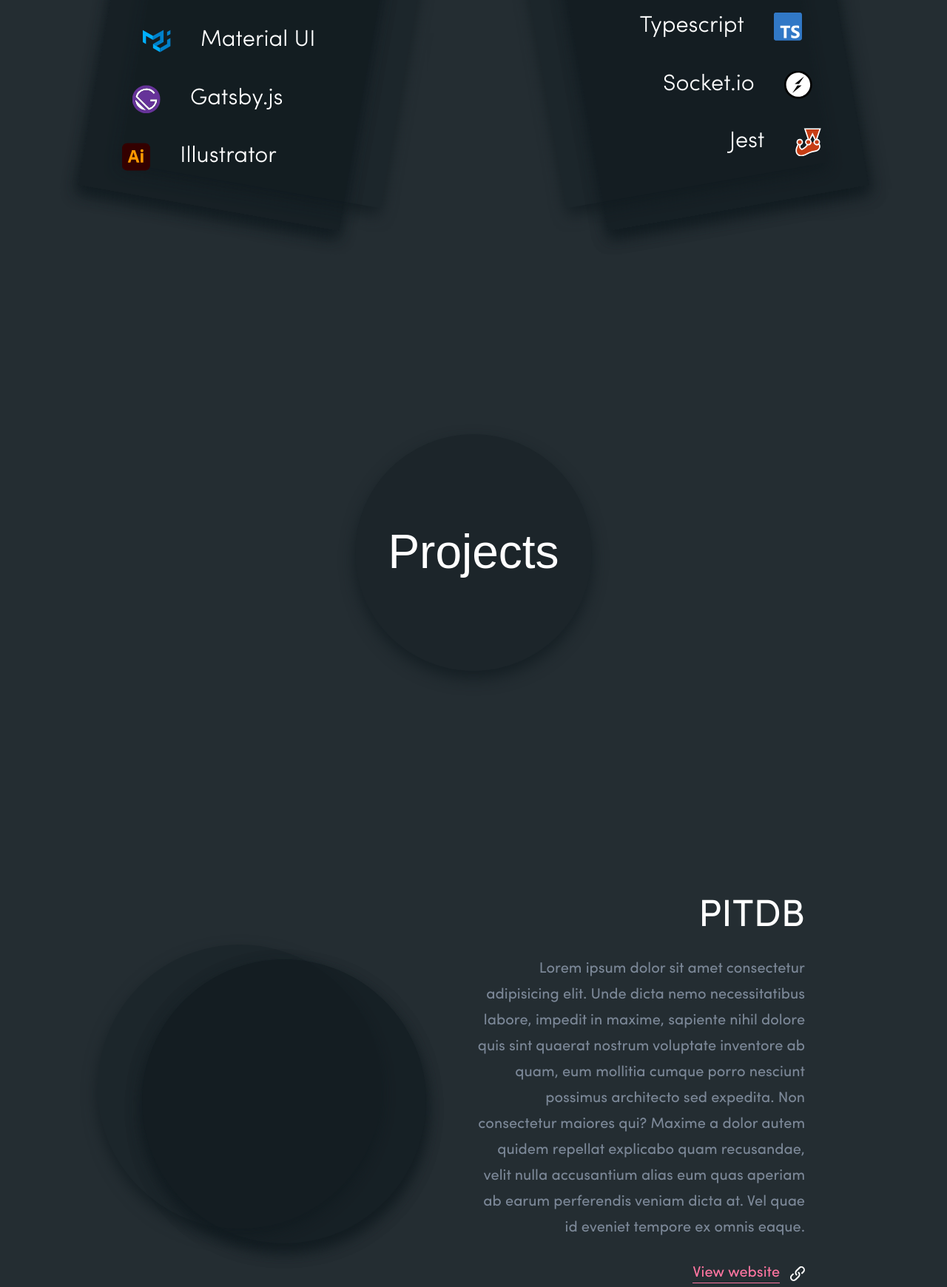
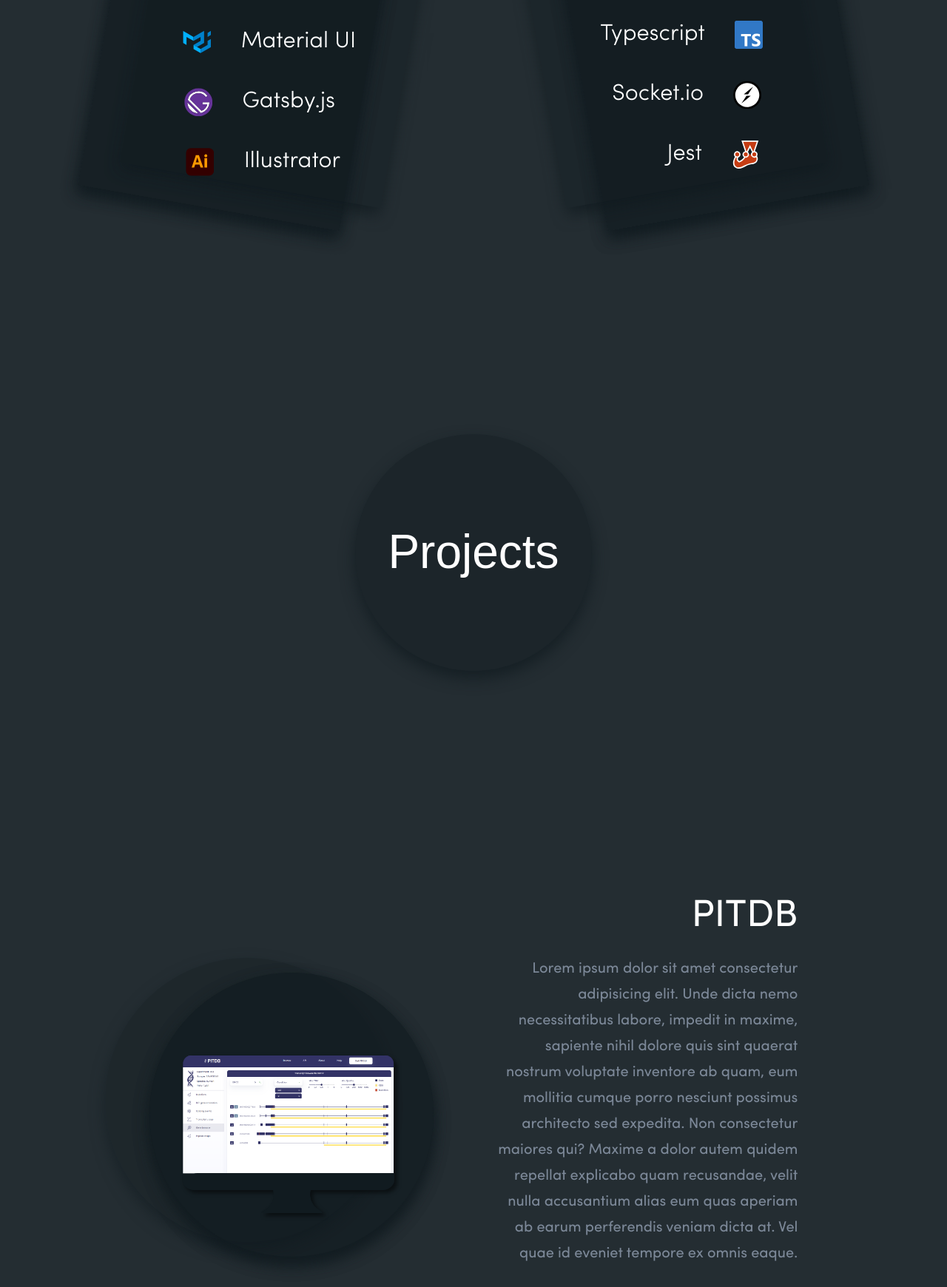
Before and after one commit to ozcanonur/Portfolio, a Gatsby site: page / in a window 1280 px wide. Shown: the part 2931-4671 px from the top of the page at 74% size. Built offline with nearby package versions, Linux system fonts and the light colour scheme; Gatsby itself is replaced by a stand-in of ours; a web font is replaced by a local one.

Commit message:
Fix skills layout. Add project images.

```diff
--- a/src/components/Projects/Projects.js
+++ b/src/components/Projects/Projects.js
@@ -3,28 +3,72 @@ import React from 'react';
 import UrlIcon from '../../assets/svg/url_icon.svg';
 import GitHubIcon from '../../assets/svg/github_icon.svg';
 
+import pitdbImg from '../../assets/img/pitdb.png';
+import chemphoprologImg from '../../assets/img/chemphoprolog.png';
+import discordImg from '../../assets/img/discord.png';
+import heartspaceImg from '../../assets/img/heartspace.png';
+
 import classes from './projects.module.scss';
 
 const Projects = () => {
+  const projects = [
+    {
+      title: 'PITDB',
+      description: `Lorem ipsum dolor sit amet consectetur adipisicing elit. Unde dicta nemo necessitatibus labore, impedit in
+              maxime, sapiente nihil dolore quis sint quaerat nostrum voluptate inventore ab quam, eum mollitia cumque
+              porro nesciunt possimus architecto sed expedita. Non consectetur maiores qui? Maxime a dolor autem quidem
+              repellat explicabo quam recusandae, velit nulla accusantium alias eum quas aperiam ab earum perferendis
+              veniam dicta at. Vel quae id eveniet tempore ex omnis eaque.`,
+      img: pitdbImg,
+    },
+    {
+      title: 'Chemphoprolog',
+      description: `Lorem ipsum dolor sit amet consectetur adipisicing elit. Unde dicta nemo necessitatibus labore, impedit in
+              maxime, sapiente nihil dolore quis sint quaerat nostrum voluptate inventore ab quam, eum mollitia cumque
+              porro nesciunt possimus architecto sed expedita. Non consectetur maiores qui? Maxime a dolor autem quidem
+              repellat explicabo quam recusandae, velit nulla accusantium alias eum quas aperiam ab earum perferendis
+              veniam dicta at. Vel quae id eveniet tempore ex omnis eaque.`,
+      img: chemphoprologImg,
+    },
+    {
+      title: 'Discord',
+      description: `Lorem ipsum dolor sit amet consectetur adipisicing elit. Unde dicta nemo necessitatibus labore, impedit in
+              maxime, sapiente nihil dolore quis sint quaerat nostrum voluptate inventore ab quam, eum mollitia cumque
+              porro nesciunt possimus architecto sed expedita. Non consectetur maiores qui? Maxime a dolor autem quidem
+              repellat explicabo quam recusandae, velit nulla accusantium alias eum quas aperiam ab earum perferendis
+              veniam dicta at. Vel quae id eveniet tempore ex omnis eaque.`,
+      img: discordImg,
+    },
+    {
+      title: 'Heartspace',
+      description: `Lorem ipsum dolor sit amet consectetur adipisicing elit. Unde dicta nemo necessitatibus labore, impedit in
+              maxime, sapiente nihil dolore quis sint quaerat nostrum voluptate inventore ab quam, eum mollitia cumque
+              porro nesciunt possimus architecto sed expedita. Non consectetur maiores qui? Maxime a dolor autem quidem
+              repellat explicabo quam recusandae, velit nulla accusantium alias eum quas aperiam ab earum perferendis
+              veniam dicta at. Vel quae id eveniet tempore ex omnis eaque.`,
+      img: heartspaceImg,
+    },
+  ];
+
   return (
     <section className={classes.section}>
       <div className={classes.titleContainer}>
         <h1 className={classes.title}>Projects</h1>
       </div>
       <div className={classes.projectsContainer}>
-        <div className={classes.project}>
+        {projects.map(({ title, description, img }) => (
+          <div key={title} className={classes.project}>
             <div className={classes.projectVisual}>
-            <div className={classes.projectImg} />
+              <img
+                className={classes.projectImg}
+                src={img}
+                alt={title}
+                style={{ height: title === 'Chemphoprolog' ? '16vw' : '18vw' }}
+              />
             </div>
             <div className={classes.projectDescriptionContainer}>
-            <h3 className={classes.projectTitle}>PITDB</h3>
-            <article className={classes.projectDescription}>
-              Lorem ipsum dolor sit amet consectetur adipisicing elit. Unde dicta nemo necessitatibus labore, impedit in
-              maxime, sapiente nihil dolore quis sint quaerat nostrum voluptate inventore ab quam, eum mollitia cumque
-              porro nesciunt possimus architecto sed expedita. Non consectetur maiores qui? Maxime a dolor autem quidem
-              repellat explicabo quam recusandae, velit nulla accusantium alias eum quas aperiam ab earum perferendis
-              veniam dicta at. Vel quae id eveniet tempore ex omnis eaque.
-            </article>
+              <h3 className={classes.projectTitle}>{title}</h3>
+              <article className={classes.projectDescription}>{description}</article>
               <div className={classes.projectLinksContainer}>
                 <div className={classes.projectLink}>
                   <p className={classes.projectLinkText}>View website</p>
@@ -37,31 +81,7 @@ const Projects = () => {
               </div>
             </div>
           </div>
-        <div className={classes.project}>
-          <div className={classes.projectVisual}>
-            <div className={classes.projectImg} />
-          </div>
-          <div className={classes.projectDescriptionContainer}>
-            <h3 className={classes.projectTitle}>Chemphopro</h3>
-            <article className={classes.projectDescription}>
-              Lorem ipsum dolor sit amet consectetur adipisicing elit. Unde dicta nemo necessitatibus labore, impedit in
-              maxime, sapiente nihil dolore quis sint quaerat nostrum voluptate inventore ab quam, eum mollitia cumque
-              porro nesciunt possimus architecto sed expedita. Non consectetur maiores qui? Maxime a dolor autem quidem
-              repellat explicabo quam recusandae, velit nulla accusantium alias eum quas aperiam ab earum perferendis
-              veniam dicta at. Vel quae id eveniet tempore ex omnis eaque.
-            </article>
-            <div className={classes.projectLinksContainer}>
-              <div className={classes.projectLink}>
-                <p className={classes.projectLinkText}>View website</p>
-                <img className={classes.projectLinkIcon} src={UrlIcon} alt='view pitdb website' />
-              </div>
-              <div className={classes.projectLink}>
-                <p className={classes.projectLinkText}>View source</p>
-                <img className={classes.projectLinkIcon} src={GitHubIcon} alt='view pitdb source' />
-              </div>
-            </div>
-          </div>
-        </div>
+        ))}
       </div>
     </section>
   );
--- a/src/components/Projects/projects.module.scss
+++ b/src/components/Projects/projects.module.scss
@@ -36,21 +36,20 @@
   flex-direction: column;
 
   & > div:not(:last-child) {
-    margin-bottom: 20rem;
+    margin-bottom: 30rem;
   }
 
   & > div:nth-child(even) {
     flex-direction: row-reverse;
 
-    & > div:nth-child(2) {
+    & > .projectDescriptionContainer {
       align-items: flex-start;
 
-      & > article {
+      & > .projectDescription {
         text-align: start;
       }
 
-      & div div {
-        justify-content: flex-start;
+      & .projectLink {
         flex-direction: row-reverse;
 
         & > p {
@@ -59,6 +58,34 @@
         }
       }
     }
+  }
+
+  & > div > .projectVisual::before {
+    content: '';
+    position: absolute;
+    top: 0;
+    left: 0;
+    width: 100%;
+    border-radius: 50%;
+    height: 100%;
+    background: rgba($color-blue-dark, 0.4);
+    box-shadow: 0 1rem 2rem rgba($color-blue-dark, 0.8);
+  }
+
+  & > div:nth-child(odd) > .projectVisual::before {
+    -webkit-filter: drop-shadow(-6rem -2rem rgba($color-blue-dark, 0.8)) !important;
+    -moz-filter: drop-shadow(-6rem -2rem rgba($color-blue-dark, 0.8)) !important;
+    -ms-filter: drop-shadow(-6rem -2rem rgba($color-blue-dark, 0.8)) !important;
+    -o-filter: drop-shadow(-6rem -2rem rgba($color-blue-dark, 0.8)) !important;
+    filter: drop-shadow(-6rem -2rem rgba($color-blue-dark, 0.8)) !important;
+  }
+
+  & > div:nth-child(even) > .projectVisual::before {
+    -webkit-filter: drop-shadow(6rem -2rem rgba($color-blue-dark, 0.8)) !important;
+    -moz-filter: drop-shadow(6rem -2rem rgba($color-blue-dark, 0.8)) !important;
+    -ms-filter: drop-shadow(6rem -2rem rgba($color-blue-dark, 0.8)) !important;
+    -o-filter: drop-shadow(6rem -2rem rgba($color-blue-dark, 0.8)) !important;
+    filter: drop-shadow(6rem -2rem rgba($color-blue-dark, 0.8)) !important;
   }
 }
 
@@ -77,32 +104,22 @@
   box-shadow: 0 1rem 2rem rgba($color-blue-dark, 0.8);
   border-radius: 50%;
 
-  &::before {
-    content: '';
-    position: absolute;
-    top: 0;
-    left: 0;
-    width: 100%;
-    border-radius: 50%;
-    height: 100%;
-    background: rgba($color-blue-dark, 0.4);
-    box-shadow: 0 1rem 2rem rgba($color-blue-dark, 0.8);
-    -webkit-filter: drop-shadow(-5rem -4rem rgba($color-blue-dark, 1));
-    -moz-filter: drop-shadow(-5rem -4rem rgba($color-blue-dark, 1));
-    -ms-filter: drop-shadow(-5rem -4rem rgba($color-blue-dark, 1));
-    -o-filter: drop-shadow(-5rem -4rem rgba($color-blue-dark, 1));
-    filter: drop-shadow(-6rem -2rem rgba($color-blue-dark, 1));
-  }
+  display: flex;
+  align-items: center;
+  justify-content: center;
 }
 
 .projectImg {
+  height: 18vw;
+  margin-top: 6rem;
+  position: relative;
 }
 
 .projectDescriptionContainer {
   display: flex;
   align-items: flex-end;
   flex-direction: column;
-  width: 35vw;
+  width: 32vw;
 }
 
 .projectTitle {
@@ -138,6 +155,7 @@
   font-size: 2rem;
   color: $color-pink;
   border-bottom: 1px solid $color-pink;
+  cursor: pointer;
 }
 
 .projectLinkIcon {
--- a/src/components/Skills/Skills.js
+++ b/src/components/Skills/Skills.js
@@ -102,16 +102,24 @@ const Skills = () => {
       </div>
       <div className={classes.skillsContainer}>
         <div className={classes.leftSkillsContainer}>
-          {leftSkills.map(({ icon, alt, name }) => (
-            <div key={name} className={classes.leftSkill}>
+          {leftSkills.map(({ icon, alt, name }, index) => (
+            <div
+              key={name}
+              className={classes.leftSkill}
+              style={{ transform: `translateX(${index * 16}px) rotate(-10deg)` }}
+            >
               <img className={classes.skillIcon} src={icon} alt={alt} />
               <p className={classes.skillText}>{name}</p>
             </div>
           ))}
         </div>
         <div className={classes.rightSkillsContainer}>
-          {rightSkills.map(({ icon, alt, name }) => (
-            <div key={name} className={classes.rightSkill}>
+          {rightSkills.map(({ icon, alt, name }, index) => (
+            <div
+              key={name}
+              className={classes.rightSkill}
+              style={{ transform: `translateX(-${index * 16}px) rotate(10deg)` }}
+            >
               <p className={classes.skillText}>{name}</p>
               <img className={classes.skillIcon} src={icon} alt={alt} />
             </div>
--- a/src/components/Skills/skills.module.scss
+++ b/src/components/Skills/skills.module.scss
@@ -38,10 +38,10 @@
 .leftSkillsContainer {
   background-color: rgba($color-blue-dark, 0.4);
   box-shadow: 0 1rem 2rem rgba($color-blue-dark, 0.8);
-  // filter: drop-shadow(5rem -4rem rgba($color-blue-dark, 1));
 
   width: 28vw;
-  padding: 5rem;
+  padding: 6rem 4rem;
+  padding-top: 4rem;
 
   display: flex;
   flex-direction: column;
@@ -76,7 +76,7 @@
   box-shadow: 0 1rem 2rem rgba($color-blue-dark, 0.8);
 
   width: 28vw;
-  padding: 5rem;
+  padding: 4rem;
 
   display: flex;
   flex-direction: column;
@@ -109,7 +109,6 @@
 .leftSkill {
   display: flex;
   align-items: center;
-  transform: rotate(-10deg);
   width: 100%;
 
   & > *:first-child {
@@ -122,7 +121,6 @@
   align-items: center;
   justify-content: flex-end;
   width: 100%;
-  transform: rotate(10deg);
 
   & > *:first-child {
     margin-right: 4rem;
```
Also changed, not shown: src/assets/img/chemphoprolog.png (added), src/assets/img/discord.png (added), src/assets/img/heartspace.png (added), src/assets/img/pitdb.png (added). Lines whose indentation alone changed are shown as unchanged.
